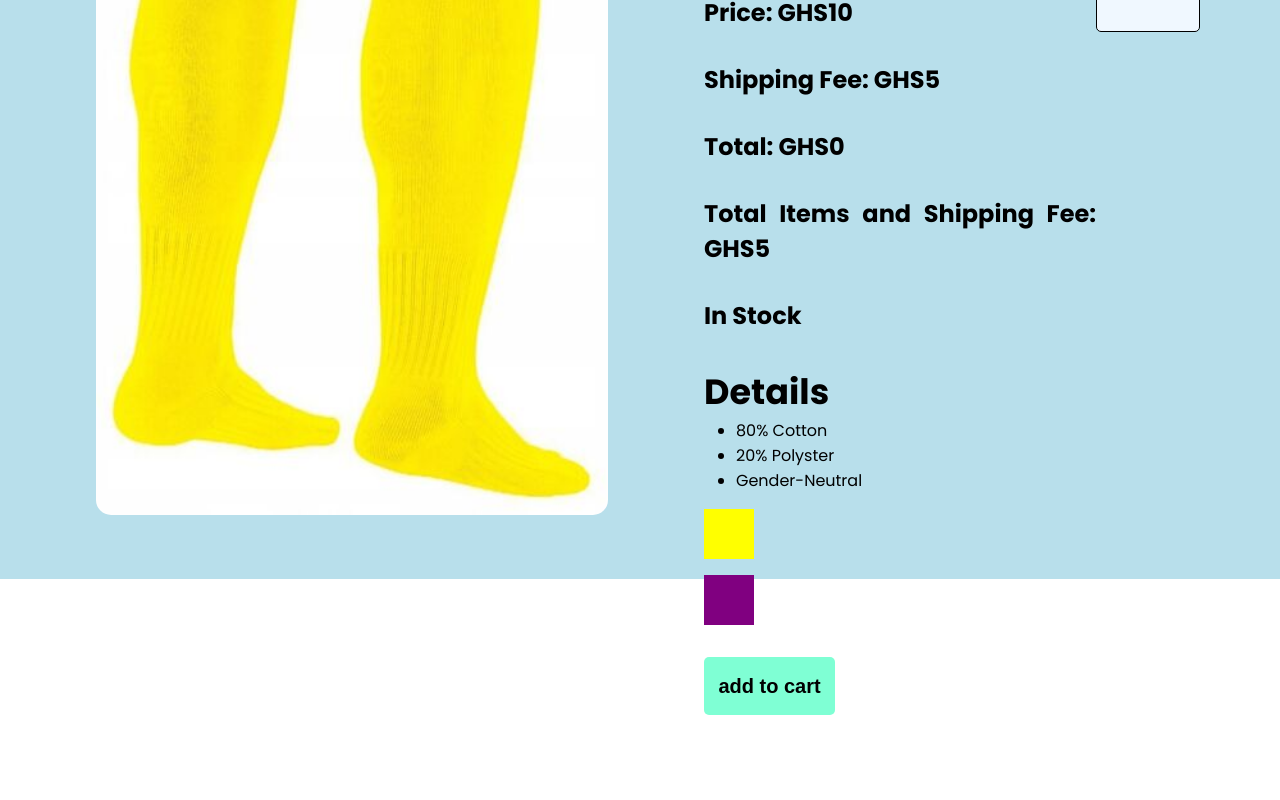
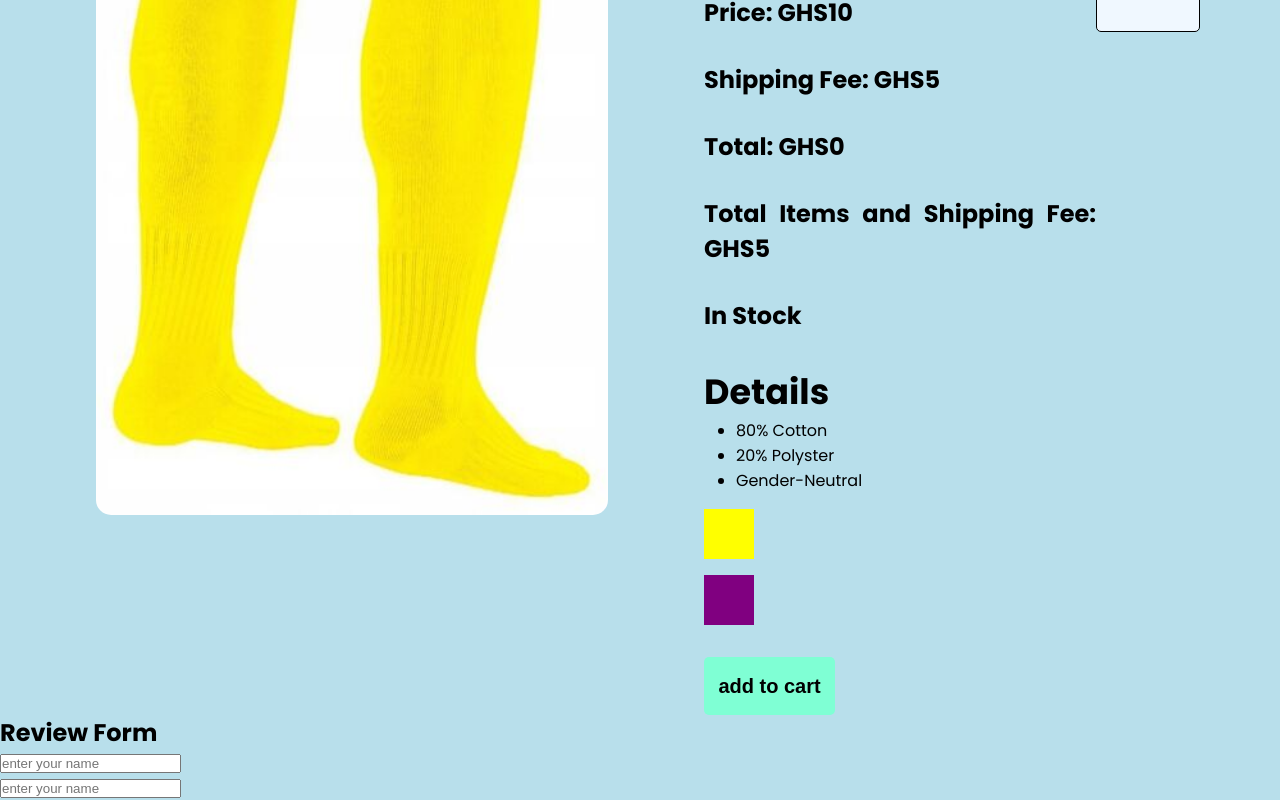
Before and after one commit to Obaayaa-1988/Vuejs2-Product-Project, a Vue app: page / in a window 1280 px wide. Shown: the part 221-1021 px from the top of the page. Before the commit the page ends 936 px from the top, so only its background shows below. Built offline with nearby package versions, Linux system fonts and the light colour scheme.

Commit message:
added new component for product reviews

```diff
--- a/src/App.vue
+++ b/src/App.vue
@@ -65,7 +65,7 @@
           @mouseover="updateProduct(index)">
 
                <!-- @mouseover="updateProduct(variant.variantsImage) -->
-<!----here we are style binding with a class which has been partially styled with no background colors in css-->
+           <!----here we are style binding with a class which has been partially styled with no background colors in css-->
           <!----background colors vue is able to identify the named colors in the data and apply it to the div's background -->
           <!----also the variantsColors is now then connected to the variantImage in the same div with help of the mouseover event
                                                                     and the updateProduct function that took the variantImage variable as a parameter-->
@@ -94,14 +94,22 @@
 
     </div>
     <!--------------main flex------------end-->
+    <!--------------review and rating flex----start-->
+    <ReviewPage />
+
+    <!--------------review and rating flex----end-->
+
+
   </div>
 </template>
 
 <script>
+import ReviewPage from './components/ReviewPage.vue';
 
 export default {
   name: 'App',
   components: {
+    ReviewPage,
   },
 
   data() {
@@ -218,7 +226,7 @@ export default {
 }
 
 .product-background {
-  height: 100vh;
+  height: 100%;
   width: 100%;
   background: rgb(184, 223, 235);
   font-family: 'Poppins';
--- /dev/null
+++ b/src/components/ReviewPage.vue
@@ -0,0 +1,22 @@
+<template>
+<div class="container">
+    <div>
+        <h2>Review Form</h2>
+        <input type="text" placeholder="enter your name"><br>
+        <input type="text" placeholder="enter your name">
+    </div>
+
+
+</div>
+</template>
+
+<script>
+export default {
+    name: "ReviewPage"
+
+}
+</script>
+
+<style>
+
+</style>
```
